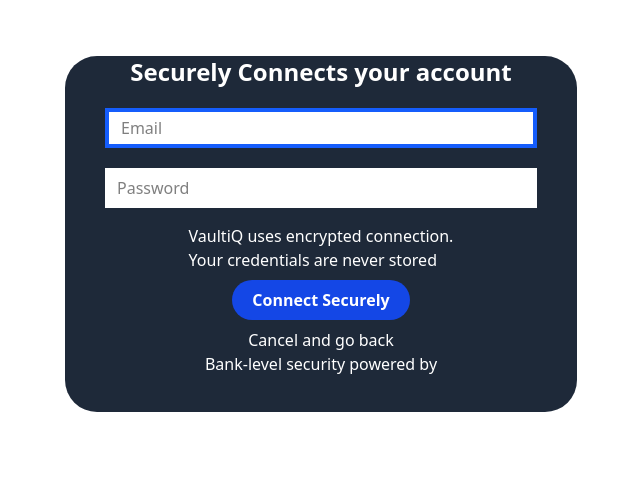
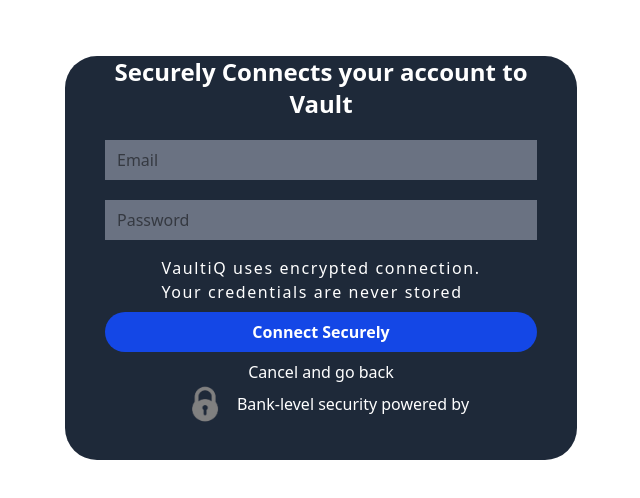
Before and after one commit to CodeArt001/VauitiQ, a React (Vite) app: page /login/1 in a window 1280 px wide. Shown: the top 498 px of the page, without its empty margins (319-959 px from the left). Built offline with nearby package versions, Linux system fonts and the light colour scheme.

Commit message:
initial commit

```diff
--- a/src/components/Auth/Login.jsx
+++ b/src/components/Auth/Login.jsx
@@ -1,5 +1,6 @@
 import { useContext } from "react";
 import { Authcontext } from "../../Context/Authcontext";
+import padlock from "../../assets/images/middle.png";
 
 const Login = () => {
   const { email, setEmail, password, setPassword, selectedBank } =
@@ -20,13 +21,13 @@
         </div>
         <div className=" flex flex-col gap-5 w-full ">
           <p className="text-center text-2xl font-bold ">
-            Securely Connects your {selectedBank?.name} account{" "}
+            Securely Connects your {selectedBank?.name} account to Vault{" "}
           </p>
           <input
             type="text"
             placeholder="Email"
             value={email}
-            className="bg-white text-black px-3 h-10 border-4 border-blue-600"
+            className="bg-gray-500 text-black px-3 h-10 "
             onChange={(e) => setEmail(e.target.value)}
           />
           <input
@@ -34,18 +35,19 @@
             placeholder="Password"
             value={password}
             onChange={(e) => setPassword(e.target.value)}
-            className="bg-white text-black px-3 h-10"
+            className="bg-gray-500 text-black px-3 h-10"
           />
         </div>
-        <div className="mt-4">
+        <div className="mt-4 tracking-widest">
           <p>VaultiQ uses encrypted connection.</p>
           <p>Your credentials are never stored</p>
         </div>
-        <button className="bg-blue-700 px-5 py-2 font-bold rounded-3xl my-2">
+        <button className="bg-blue-700 px-5 py-2 font-bold rounded-3xl my-2 w-full hover:bg-blue-500">
           Connect Securely
         </button>
-        <button>Cancel and go back</button>
-        <div className="flex mb-9">
+        <button className="cursor-pointer">Cancel and go back</button>
+        <div className="flex mb-9 items-center">
+          <img src={padlock} alt="" className="w-16 h-10" />
           <p>Bank-level security powered by </p>
         </div>
       </div>
```
Also changed, not shown: src/assets/images/middle.png (added).
